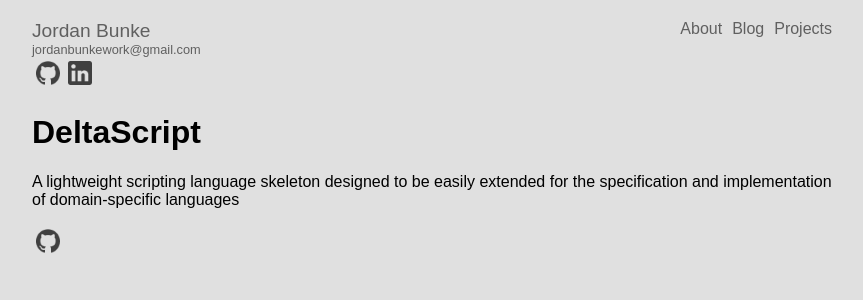
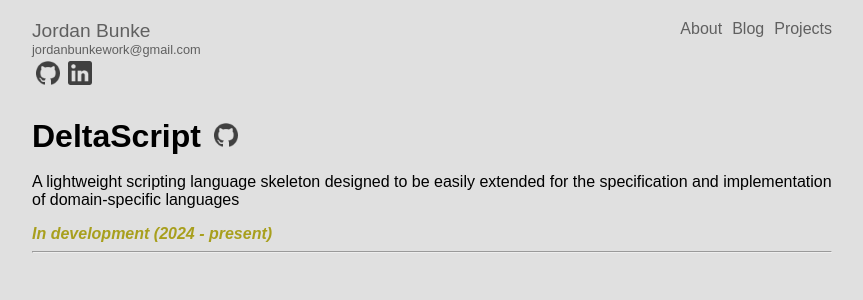
Before and after one commit to jbunke/jbunke.github.io, a Jekyll site: the page built from _projects/deltascript.md, in a window 1280 px wide. Shown: the top 300 px of the page, without its empty margins (208-1071 px from the left). Built offline with Jekyll 4.4.1, drawn with Linux system fonts in a browser that asks for light colours.

Commit message:
Progress

```diff
--- a/_includes/project-content.html
+++ b/_includes/project-content.html
@@ -1,16 +1,36 @@
 <div class="content">
-    <h1>{{ page.title }}</h1>
+    <h1>
+        {{ page.title }}
+
+        {% assign title = "Website" %}
+        {% assign icon-core = "link" %}
+        {% if page.link_icon == "github" %}
+            {% capture github-title %}
+                {{ page.title }} on GitHub
+            {% endcapture %}
+            {% assign title = github-title %}
+            {% assign icon-core = "github" %}
+        {% endif %}
+
+        <a class="social-icon" href="{{ page.link }}" target="_blank" title="{{ title }}">
+            <img class="unhovered" src="{{ site.baseurl }}/assets/img/social-icons/{{ icon-core }}-uh.png">
+            <img class="hovered" src="{{ site.baseurl }}/assets/img/social-icons/{{ icon-core }}-h.png">
+        </a>
+    </h1>
     <p class="description">{{ page.description }}</p>
-    <a class="social-icon" href="{{ page.link }}" target="_blank">
-        {% case page.link_icon %}
-            {% when "github" %}
-                <img class="unhovered" src="{{ site.baseurl }}/assets/img/social-icons/github-uh.png">
-                <img class="hovered" src="{{ site.baseurl }}/assets/img/social-icons/github-h.png">
-            {% else %}
-                <img class="unhovered" src="{{ site.baseurl }}/assets/img/social-icons/link-uh.png">
-                <img class="hovered" src="{{ site.baseurl }}/assets/img/social-icons/link-h.png">
-        {% endcase %}
-    </a>
+
+    {% assign shortened = page.status | remove: " " %}
+    {% assign ey = "" %}
+    {% case page.status %}
+        {% when "In development", "Maintained" %}
+            {% assign ey = "present" %}
+        {% else %}
+            {% assign ey = page.end-year %}
+    {% endcase %}
+
+    <div class="status" id="{{ shortened | downcase }}">{{ page.status }} ({{ page.start-year }} - {{ ey }})</div>
+
+    <hr>
 
     {{ content }}
 </div>
--- a/assets/css/style.scss
+++ b/assets/css/style.scss
@@ -101,25 +101,6 @@ ul {
 
     .status {
         margin-left: auto;
-
-        font-style: italic;
-        font-weight: bold;
-    }
-
-    #indevelopment {
-        color: $indev;
-    }
-
-    #maintained {
-        color: $maintained;
-    }
-
-    #released {
-        color: $released;
-    }
-
-    #inactive {
-        color: $inactive;
     }
 
     a {
@@ -138,3 +119,32 @@ ul {
         margin-top: 8px;
     }
 }
+
+h1 {
+    margin-bottom: 14px;
+}
+
+.description {
+    margin-top: 0px;
+}
+
+.status {
+    font-style: italic;
+    font-weight: bold;
+}
+
+#indevelopment {
+    color: $indev;
+}
+
+#maintained {
+    color: $maintained;
+}
+
+#released {
+    color: $released;
+}
+
+#inactive {
+    color: $inactive;
+}
```
Also changed, not shown: _posts/2024-10-03-something-else.md (added, +5 -0 lines), _posts/2024-10-04-yse.md (added, +5 -0 lines).
